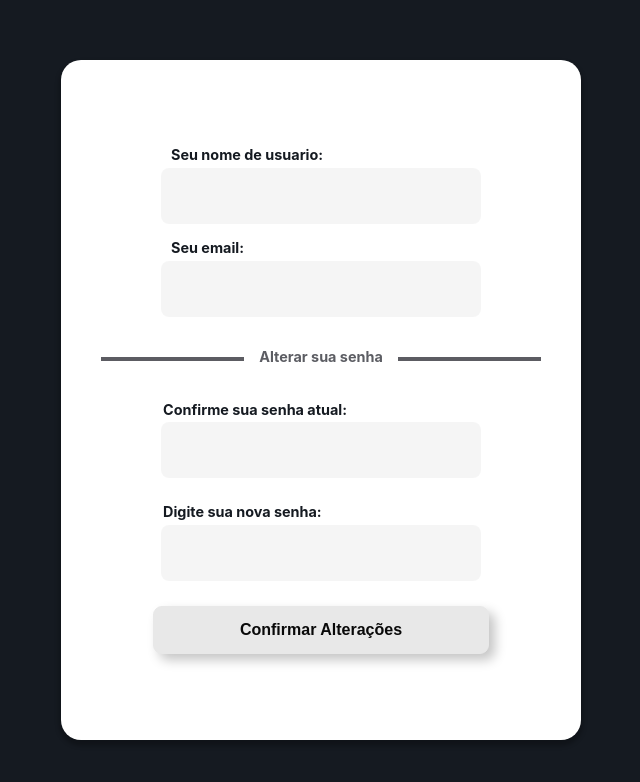
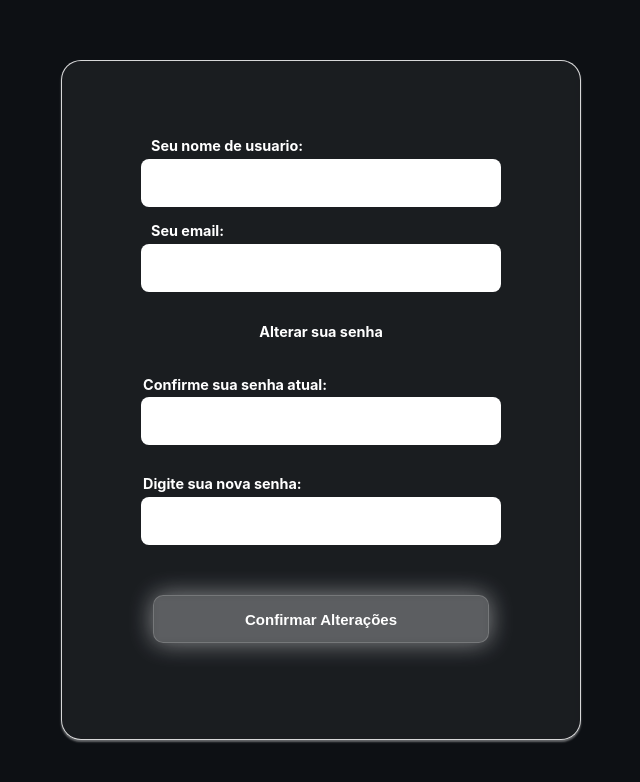
Before and after one commit to thiagoulloa/LEIA, a React (Create React App) app in the folder project-leia/: page /edituserPage in a window 1280 px wide. Shown: the top 782 px of the page, without its empty margins (319-959 px from the left). Built offline with nearby package versions, Linux system fonts and the light colour scheme; the HTML template or start-up script is replaced by a standard one.

Commit message:
Brincadeiras no User Edit
não curti muito no padrao da pagina, mais pra frente vou melhorar

```diff
--- a/project-leia/src/pages/edituserPage/index.js
+++ b/project-leia/src/pages/edituserPage/index.js
@@ -2,7 +2,6 @@ import React from "react";
 import "./style.css";
 
 const whiteBackgroundStyles = {
-  backgroundColor: "white",
   padding: "10px 15px",
 };
 
@@ -45,7 +44,7 @@ function EdituserPage() {
           </div>
 
           <button className="BTNalteracao" type="submit">
-            <span className="BTNlbl">Confirmar Alterações</span>
+            Confirmar Alterações
           </button>
         </div>
       </div>
--- a/project-leia/src/pages/edituserPage/style.css
+++ b/project-leia/src/pages/edituserPage/style.css
@@ -4,7 +4,7 @@
   justify-content: center;
   height: 100vh;
   width: 100%;
-  background-color: #151a21;
+  background-color: #0d1014;
 }
 
 .fundoBranco {
@@ -16,15 +16,20 @@
   align-items: center;
   gap: 40px;
   display: flex;
-  background: #ffffff;
-  box-shadow: 0px 4px 4px 2px rgba(0, 0, 0, 0.25);
   border-radius: 20px;
+  overflow: hidden;
+  background: rgba(255, 255, 255, 0.055);
+  box-shadow: 0 2px 2px 0 rgba(255, 255, 255, 0.37);
+  backdrop-filter: blur(3.5px);
+  -webkit-backdrop-filter: blur(3.5px);
+  border: 1px solid rgba(255, 255, 255, 0.829);
+  z-index: 999;
 }
 
 .emailInput {
-  width: 40vh;
-  height: 7vh;
-  background-color: #05060f0a;
+  width: 45vh;
+  height: 6vh;
+  background-color: #ffffff;
   border-radius: 0.5rem;
   padding: 0 1rem;
   border: 2px solid transparent;
@@ -37,13 +42,13 @@
   margin-bottom: 0.3rem;
   font-size: 0.9rem;
   font-weight: bold;
-  color: #151a21;
+  color: #ffffff;
 }
 
 .usuarioInput {
-  width: 40vh;
-  height: 7vh;
-  background-color: #05060f0a;
+  width: 45vh;
+  height: 6vh;
+  background-color: #ffffff;
   border-radius: 0.5rem;
   padding: 0 1rem;
   border: 2px solid transparent;
@@ -56,7 +61,7 @@
   margin-bottom: 0.3rem;
   font-size: 0.9rem;
   font-weight: bold;
-  color: #151a21;
+  color: #ffffff;
 }
 
 .senhaAT {
@@ -67,14 +72,14 @@
   margin: 0px;
 }
 .senhas {
-  gap: 25px;
+  gap: 30px;
   display: flex;
   flex-direction: column;
 }
 .senhaATInput {
-  width: 40vh;
-  height: 7vh;
-  background-color: #05060f0a;
+  width: 45vh;
+  height: 6vh;
+  background-color: #ffffff;
   border-radius: 0.5rem;
   padding: 0 1rem;
   border: 2px solid transparent;
@@ -87,13 +92,13 @@
   margin-bottom: 0.3rem;
   font-size: 0.9rem;
   font-weight: bold;
-  color: #151a21;
+  color: #ffffff;
 }
 
 .senhaInput {
-  width: 40vh;
-  height: 7vh;
-  background-color: #05060f0a;
+  width: 45vh;
+  height: 6vh;
+  background-color: #ffffff;
   border-radius: 0.5rem;
   padding: 0 1rem;
   border: 2px solid transparent;
@@ -106,7 +111,7 @@
   margin-bottom: 0.3rem;
   font-size: 0.9rem;
   font-weight: bold;
-  color: #151a21;
+  color: #ffffff;
 }
 
 .cima {
@@ -121,7 +126,7 @@
   display: flex;
   width: 55vh;
   height: 0.1px;
-  background-color: #05060fa6;
+  background-color: #ffffff00;
   padding: 2px;
 }
 
@@ -129,7 +134,7 @@
   margin-bottom: 0.3rem;
   font-size: 0.9rem;
   font-weight: bold;
-  color: #05060fa6;
+  color: #ffffff;
 }
 
 .alignLeft {
@@ -143,21 +148,30 @@
 .BTNalteracao {
   width: 42vh;
   height: 6vh;
-  display: flex;
-  align-items: center;
-  justify-content: center;
-  color: #090909;
-  padding: 0.7em 1.7em;
-  font-size: 18px;
-  border-radius: 0.5em;
-  background: #e8e8e8;
-  border: 1px solid #e8e8e8;
-  transition: all 0.3s;
-  box-shadow: 6px 6px 12px #c5c5c5, -6px -6px 12px #ffffff;
+  margin: 20px;
+  border-radius: 10px;
+  border: none;
+  font-weight: bold;
+  backdrop-filter: blur(7px);
+  background: transparent;
+  background: rgba(255, 255, 255, 0.25);
+  box-shadow: 0 8px 32px 0 rgba(31, 38, 135, 0.37);
+  backdrop-filter: blur(3.5px);
+  -webkit-backdrop-filter: blur(3.5px);
+  border: 1px solid rgba(255, 255, 255, 0.18);
+  color: white;
+  box-shadow: 0 0 25px rgba(255, 255, 255, 0.493);
+  font-size: 15px;
+  transition: 0.3s;
 }
 
 .BTNalteracao:hover {
   cursor: pointer;
+  box-shadow: 0 0 3px rgb(255, 255, 255), 0 0 22px rgb(110, 110, 110),
+    0 0 47px rgb(206, 206, 206), 0 0 100px rgb(131, 131, 131);
+  height: 7vh;
+  width: 44vh;
+  font-size: 17px;
 }
 
 .BTNlbl {
--- a/project-leia/src/pages/registerPage/style.css
+++ b/project-leia/src/pages/registerPage/style.css
@@ -15,12 +15,12 @@
   display: flex;
   flex-direction: column;
   align-items: center;
+  justify-content: center;
   width: 500px;
   height: auto;
   background-color: #151a21;
   border-radius: 13px;
   overflow: hidden;
-
   background: rgba(255, 255, 255, 0.055);
   box-shadow: 0 2px 2px 0 rgba(255, 255, 255, 0.37);
   backdrop-filter: blur(3.5px);
@@ -35,7 +35,7 @@
   align-items: center;
   border-top-right-radius: 13px;
   border-top-left-radius: 13px;
-  background-color: #222830;
+  background-color: #151a21;
   width: 100%;
   height: 100px;
 
@@ -78,7 +78,6 @@
   border: none;
   backdrop-filter: blur(7px);
   background: transparent;
-
   background: rgba(255, 255, 255, 0.25);
   box-shadow: 0 8px 32px 0 rgba(31, 38, 135, 0.37);
   backdrop-filter: blur(3.5px);
@@ -94,7 +93,7 @@
 .register-button:hover {
   cursor: pointer;
   box-shadow: 0 0 5px rgb(255, 255, 255), 0 0 25px rgb(110, 110, 110),
-  0 0 50px rgb(206, 206, 206), 0 0 100px rgb(131, 131, 131);
+    0 0 50px rgb(206, 206, 206), 0 0 100px rgb(131, 131, 131);
   height: 40px;
   width: 75%;
   font-size: 20px;
@@ -105,6 +104,7 @@
   display: flex;
   width: 70%;
   justify-content: center;
+  align-items: center;
 }
 
 #createAccBtn:hover,
@@ -144,9 +144,7 @@
   opacity: 0.8;
   z-index: 1;
   transform: translate(-50% -50%);
-
 }
-
 
 #blur {
   height: 100%;
```
